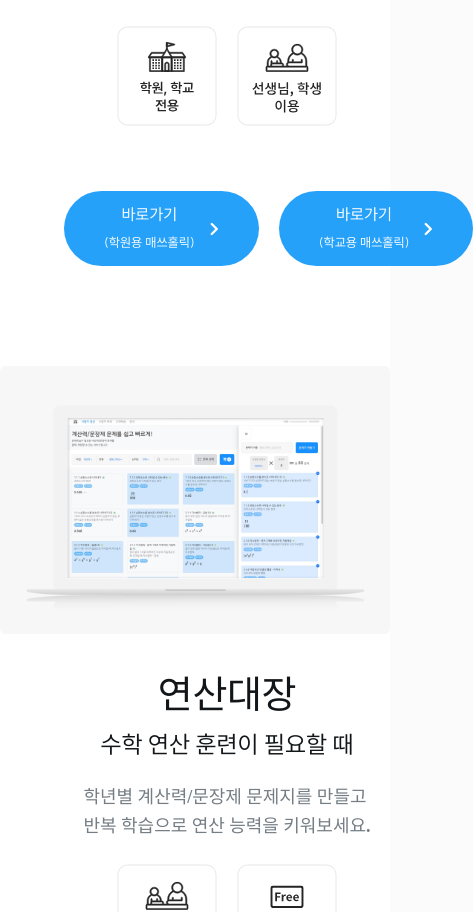
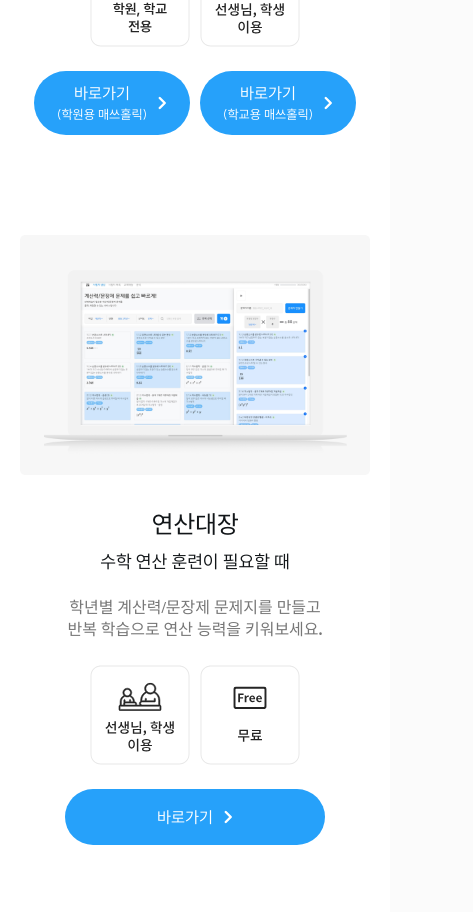
Before and after one commit to hyewon4052/clone_holing, a React (Vite) app: page / in a window 390 px wide. Shown: the part 10765-11677 px from the top of the page, 473 px wide, since content can reach past the window. Built offline with nearby package versions, Linux system fonts and the light colour scheme; a web font is replaced by a local one.

Commit message:
#25 매쓰홀릭 서비스 반응형 구현

```diff
--- a/src/components/Section8/Section8.styles.ts
+++ b/src/components/Section8/Section8.styles.ts
@@ -95,7 +95,10 @@ export const ServiceContainer = styled.div`
   flex-direction: column;
   align-items: center;
   width: 100%;
-  background: rgb(223, 245, 254);
+  background: white;
+  @media (max-width: 800px) {
+    padding: 80px 20px;
+  }
 `;
 
 export const ServiceContent = styled.div`
@@ -148,6 +151,13 @@ export const ServiceImg = styled.div`
     width: 100%;
     justify-content: center;
   }
+  img {
+    width: 525px;
+    max-width: 100%;
+    @media (max-width: 800px) {
+      width: 100%;
+    }
+  }
 `;
 
 export const ServiceDetail = styled.div`
@@ -157,6 +167,7 @@ export const ServiceDetail = styled.div`
   padding-left: 64px;
   @media (max-width: 800px) {
     padding-top: 30px;
+    padding-left: 0px;
     justify-content: center;
     align-items: center;
   }
@@ -177,6 +188,11 @@ export const ServiceTitle = styled.span`
   line-height: normal;
   letter-spacing: -0.38px;
   margin-bottom: 10px;
+  @media (max-width: 800px) {
+    font-size: 24px;
+    font-weight: 600px;
+    margin-bottom: 0px;
+  }
 `;
 
 export const ServiceSubTitle = styled.span`
@@ -184,9 +200,15 @@ export const ServiceSubTitle = styled.span`
   font-family: SUIT;
   font-size: 24px;
   font-style: normal;
-  font-weight: 500;
+  font-weight: 500px;
   line-height: normal;
   margin-bottom: 24px;
+  @media (max-width: 800px) {
+    margin-top: 10px;
+    font-size: 18px;
+    text-align: center;
+    white-space: pre-line;
+  }
 `;
 
 export const ServiceDescription = styled.span`
@@ -199,20 +221,39 @@ export const ServiceDescription = styled.span`
   letter-spacing: -0.027px;
   white-space: break-spaces;
   margin-bottom: 24px;
+  @media (max-width: 800px) {
+    color: rgb(119, 119, 119);
+    font-weight: 400px;
+    font-size: 16px;
+    line-height: 22px;
+    text-align: center;
+  }
 `;
 
 export const FlexRow20 = styled.div`
   display: flex;
   flex-direction: row;
   gap: 20px;
+  @media (max-width: 800px) {
+    gap: 10px;
+  }
+`;
+
+export const BtnWrapper = styled.div`
+  display: flex;
+  flex-direction: row;
+  gap: 20px;
+  margin-top: 65px;
+  @media (max-width: 800px) {
+    gap: 10px;
+    margin-top: 24px;
+  }
 `;
 
 export const ThickBtnBox = styled.a`
   display: flex;
   padding: 10px 40px;
-  -webkit-box-pack: center;
   justify-content: center;
-  -webkit-box-align: center;
   align-items: center;
   gap: 14px;
   flex-shrink: 0;
@@ -229,6 +270,13 @@ export const ThickBtnBox = styled.a`
   cursor: pointer;
   user-select: none;
   transition: transform 0.1s ease-in-out;
+  @media (max-width: 800px) {
+    width: 156px;
+    height: 64px;
+    font-size: 14px;
+    line-height: 20px;
+    gap: 10px;
+  }
 `;
 
 export const BtnContent = styled.span`
@@ -268,9 +316,7 @@ export const BtnText = styled.span`
 export const ThinBtnBox = styled.a`
   display: flex;
   padding: 10px 40px;
-  -webkit-box-pack: center;
   justify-content: center;
-  -webkit-box-align: center;
   align-items: center;
   gap: 14px;
   flex-shrink: 0;
@@ -282,9 +328,16 @@ export const ThinBtnBox = styled.a`
   font-family: SUIT;
   font-size: 20px;
   font-style: normal;
-  font-weight: 700;
+  font-weight: 700px;
   line-height: 136%;
   cursor: pointer;
   user-select: none;
   transition: transform 0.1s ease-in-out;
+  @media (max-width: 800px) {
+    line-height: 20px;
+    gap: 10px;
+    width: 260px;
+    height: 56px;
+    font-size: 18px;
+  }
 `;
--- a/src/components/Section8/Section8.tsx
+++ b/src/components/Section8/Section8.tsx
@@ -30,11 +30,7 @@ function Section8() {
           <S.ServiceList style={{ width: "100%" }}>
             <S.ServiceItem>
               <S.ServiceImg>
-                <img
-                  width={525}
-                  src="/assets/images/root/services/service_01.png"
-                  style={{ maxWidth: "100%" }}
-                />
+                <img src="/assets/images/root/services/service_01.png" />
               </S.ServiceImg>
               <S.ServiceDetail>
                 <S.ServiceTitleBox>
@@ -60,11 +56,8 @@ function Section8() {
                   />
                   <img src="/assets/images/root/services/b2b.svg" width={100} />
                 </S.FlexRow20>
-                <S.FlexRow20>
-                  <S.ThickBtnBox
-                    href="https://www.matholic.com/"
-                    style={{ marginTop: "65px" }}
-                  >
+                <S.BtnWrapper>
+                  <S.ThickBtnBox href="https://www.matholic.com/">
                     <S.BtnContent>
                       <S.BtnTitle>바로가기</S.BtnTitle> <br />
                       <S.BtnText>(학원용 매쓰홀릭)</S.BtnText>
@@ -74,10 +67,7 @@ function Section8() {
                       height={14}
                     />
                   </S.ThickBtnBox>
-                  <S.ThickBtnBox
-                    href="https://school.matholic.com/"
-                    style={{ marginTop: "65px" }}
-                  >
+                  <S.ThickBtnBox href="https://school.matholic.com/">
                     <S.BtnContent>
                       <S.BtnTitle>바로가기</S.BtnTitle> <br />
                       <S.BtnText>(학교용 매쓰홀릭)</S.BtnText>
@@ -87,17 +77,13 @@ function Section8() {
                       height={14}
                     />
                   </S.ThickBtnBox>
-                </S.FlexRow20>
+                </S.BtnWrapper>
               </S.ServiceDetail>
             </S.ServiceItem>
 
             <S.ServiceItem>
               <S.ServiceImg>
-                <img
-                  width={525}
-                  src="/assets/images/root/services/service_02.png"
-                  style={{ maxWidth: "100%" }}
-                />
+                <img src="/assets/images/root/services/service_02.png" />
               </S.ServiceImg>
               <S.ServiceDetail>
                 <S.ServiceTitleBox>
@@ -118,11 +104,8 @@ function Section8() {
                     width={100}
                   />
                 </S.FlexRow20>
-                <S.FlexRow20>
-                  <S.ThinBtnBox
-                    href="https://ysdj.kr/"
-                    style={{ marginTop: "65px" }}
-                  >
+                <S.BtnWrapper>
+                  <S.ThinBtnBox href="https://ysdj.kr/">
                     <S.BtnContent>
                       <S.BtnTitle>바로가기</S.BtnTitle>
                     </S.BtnContent>
@@ -131,17 +114,13 @@ function Section8() {
                       height={14}
                     />
                   </S.ThinBtnBox>
-                </S.FlexRow20>
+                </S.BtnWrapper>
               </S.ServiceDetail>
             </S.ServiceItem>
 
             <S.ServiceItem>
               <S.ServiceImg>
-                <img
-                  width={525}
-                  src="/assets/images/root/services/service_03.png"
-                  style={{ maxWidth: "100%" }}
-                />
+                <img src="/assets/images/root/services/service_03.png" />
               </S.ServiceImg>
               <S.ServiceDetail>
                 <S.ServiceTitleBox>
@@ -162,11 +141,8 @@ function Section8() {
                     width={100}
                   />
                 </S.FlexRow20>
-                <S.FlexRow20>
-                  <S.ThinBtnBox
-                    href="https://shdj.kr/"
-                    style={{ marginTop: "65px" }}
-                  >
+                <S.BtnWrapper>
+                  <S.ThinBtnBox href="https://shdj.kr/">
                     <S.BtnContent>
                       <S.BtnTitle>바로가기</S.BtnTitle>
                     </S.BtnContent>
@@ -175,7 +151,7 @@ function Section8() {
                       height={14}
                     />
                   </S.ThinBtnBox>
-                </S.FlexRow20>
+                </S.BtnWrapper>
               </S.ServiceDetail>
             </S.ServiceItem>
           </S.ServiceList>
```
